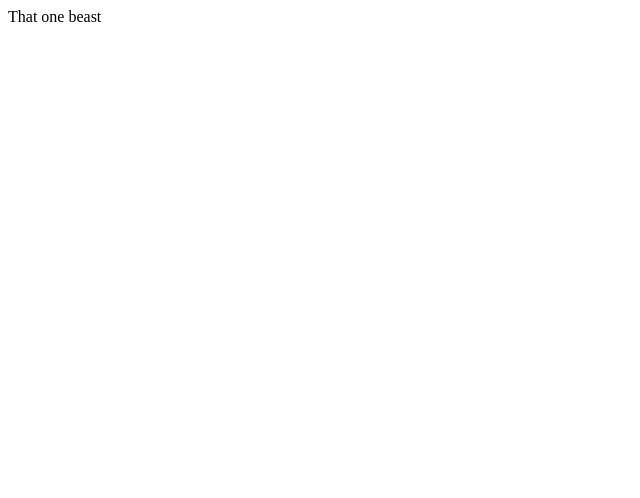
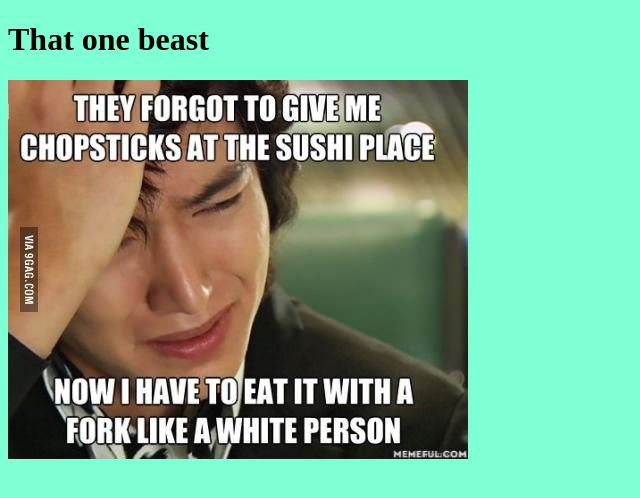
Before and after one commit to LukeSkywalker-28/Garcia_Sandbox, a plain HTML site: page index.html in a window 1280 px wide. Shown: the whole page, without its empty margins (0-640 px from the left). Drawn offline with Linux system fonts and the light colour scheme.

Commit message:
Add files via upload

```diff
--- a/index.html
+++ b/index.html
@@ -1,6 +1,11 @@
 <!DOCTYPE html>
 <html>
-    <body>
-        That one beast
+    <body style="background-color: aquamarine;">
+        <h1 style=""
+        <h1> That one beast </h1>
+
+        <img src="asian.jpg">
+
+
     </body>
 </html>
```
Also changed, not shown: asian.jpg (added).
